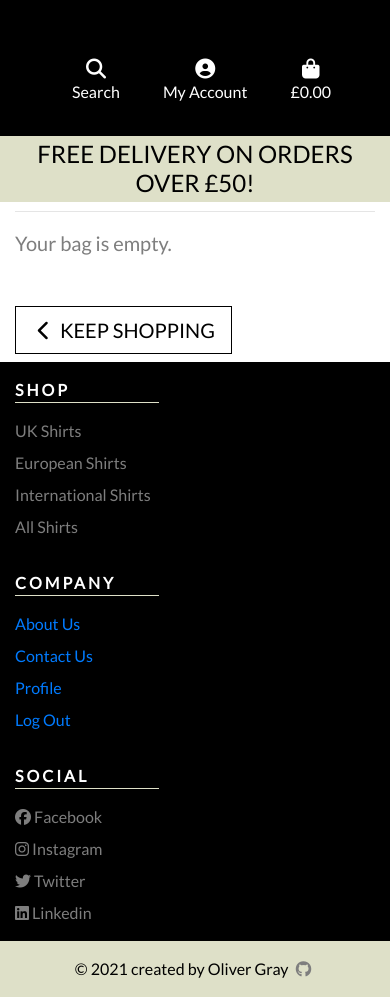
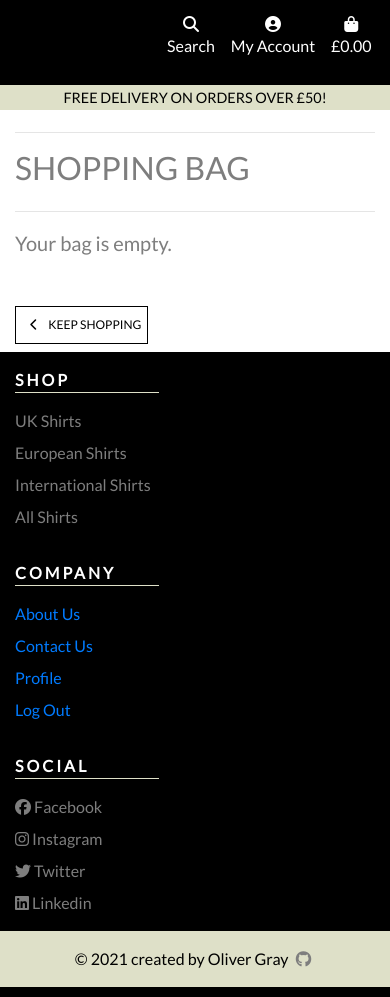
Before and after one commit to OliverGray03/cult_classics, a Django app: page /bag/ in a window 390 px wide. Run offline with Django 3.2, Linux system fonts and the light colour scheme; a user stored in the database is signed in; some libraries are stand-ins or nearby versions.

Commit message:
Fixes to CSS for mobile view

```diff
--- a/static/css/base.css
+++ b/static/css/base.css
@@ -22,8 +22,6 @@
     background: white;
     z-index: -1;
 }
-
-.logo {}
 
 /* from Bulma */
 .icon {
@@ -328,6 +326,42 @@
     body {
         height: calc(100vh - 116px);
     }
+
+    .display-4.logo-font.text-black {
+        font-size: 2rem;
+    }
+
+    .nav-link {
+        padding: 0.15rem;
+    }
+
+    .nav-link i.fa-lg {
+        font-size: 1rem;
+    }
+
+    .navbar-toggler {
+        padding: .6rem .6rem;
+        font-size: 1rem;
+    }
+
+    #delivery-banner h4 {
+        font-size: .9rem;
+    }
+
+    .btn.btn-outline-black.rounded-0,
+    .btn.btn-black.rounded-0 {
+        padding: .375rem .375rem;
+    }
+
+    .btn.btn-outline-black.rounded-0.btn-lg,
+    .btn.btn-black.rounded-0.btn-lg {
+        padding: .375rem .375rem;
+        font-size: .75rem;
+    }
+
+    .increment-qty, .decrement-qty {
+        padding: .25rem .5rem !important;
+    }
 }
 
 /* Allauth form formatting */
--- a/templates/includes/main-nav.html
+++ b/templates/includes/main-nav.html
@@ -1,5 +1,10 @@
 <div class="collapse navbar-collapse bg-black" id="main-nav">
     <ul class="navbar-nav w-auto mx-auto">
+        <li class="nav-item d-block d-md-none">
+            <a class="logo-font font-weight-bold nav-link text-black mr-5" href="{% url 'home' %}" id="home-link">
+                Home
+            </a>
+        </li>
         <li class="nav-item dropdown">
             <a class="logo-font font-weight-bold nav-link text-white mr-5" href="#" id="all-shirts-link"
                 data-toggle="dropdown" aria-haspopup="true" aria-expanded="false">
--- a/templates/includes/mobile-top-header.html
+++ b/templates/includes/mobile-top-header.html
@@ -39,7 +39,7 @@
             {% endif %}
             <a href="{% url 'profile' %}" class="dropdown-item">My Profile</a>
             <a href="{% url 'account_logout' %}" class="dropdown-item">Logout</a>
-            <a href="{% url 'favorites' %}" class="dropdown-item">Favorites</a>
+            <a href="{% url 'favorites' %}" class="dropdown-item">Favourites</a>
             {% else %}
             <a href="{% url 'account_signup' %}" class="dropdown-item">Register</a>
             <a href="{% url 'account_login' %}" class="dropdown-item">Login</a>
```
Also changed, not shown: TESTING.MD (+3 -2 lines), README.md, media/readme/cultclassicsmockups.png (added), media/readme/cultclassicstests.png (added).
